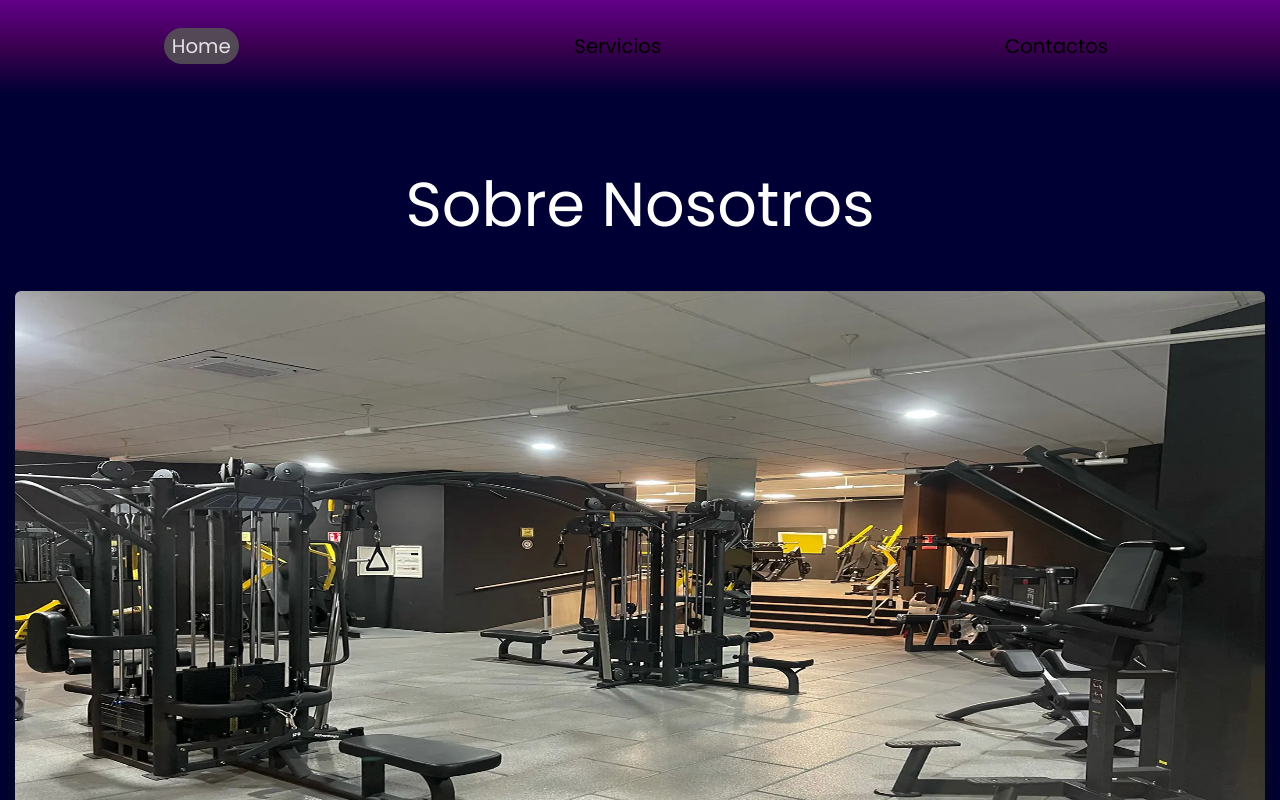
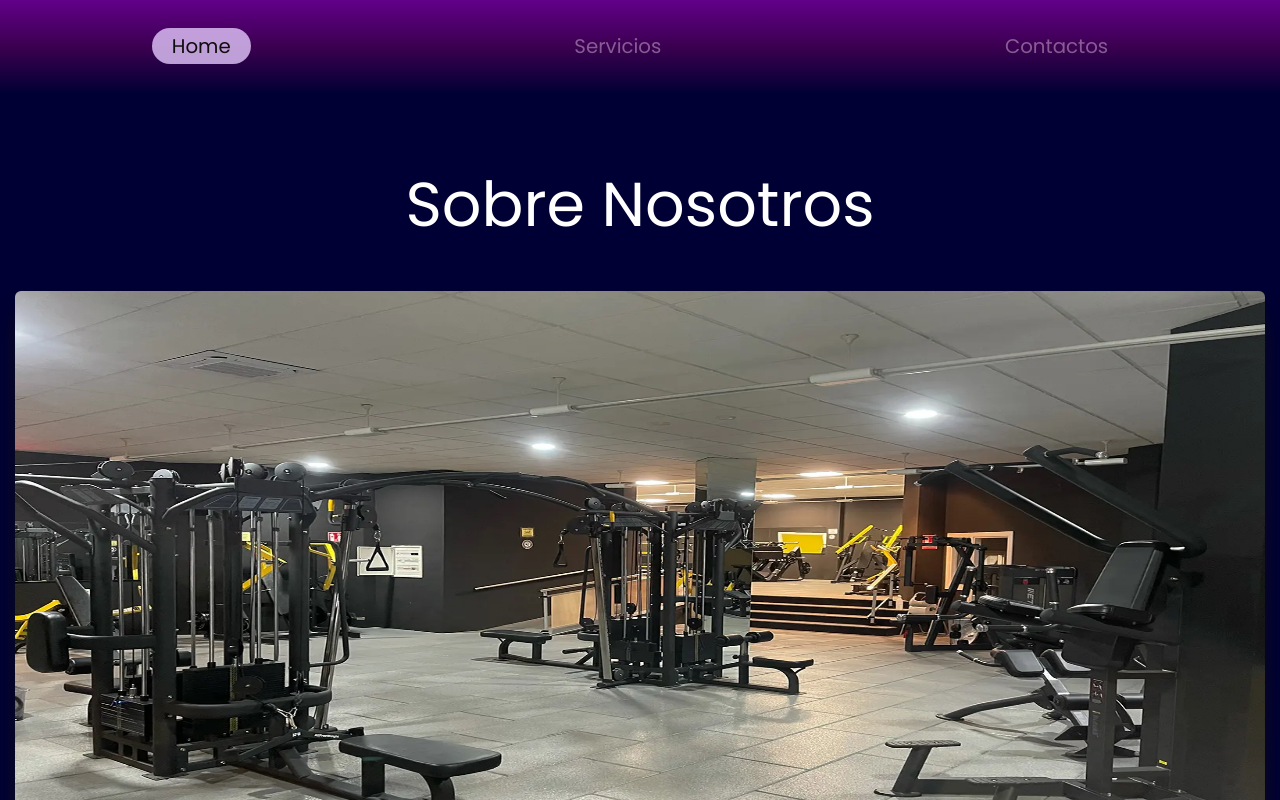
Before and after one commit to BryanGordon/gym, a React (Vite) app: page / in a window 1280 px wide. In both pictures the pointer is over the link "Home". Shown: the top 800 px of the page. Built offline with nearby package versions, Linux system fonts and the light colour scheme.

Commit message:
Update global styles

```diff
--- a/src/index.css
+++ b/src/index.css
@@ -74,21 +74,22 @@
 
   .navbar-element {
     border-radius: 20px;
-    padding: 4px 8px;
+    padding: 4px 20px;
+    color: rgba(247, 233, 247, .4);
     transition: all ease-in 0.29s;
   }
 
   .navbar-element:hover {
-   color: rgba(255, 255, 255, 0.841);
-   background-color: rgba(87, 86, 86, 0.838);
+   color: rgb(15, 14, 14);
+   background-color: rgba(218, 190, 244, 0.839);
   }
 
   .navbar-element.active {
-    color: rgba(107, 16, 107, 0.76);
+    color: rgb(247, 233, 247);
   }
 
   .navbar-element.active:hover {
-   color: rgba(255, 255, 255, 0.841);
+   color: rgb(15, 14, 14);
   }
 
 
```
